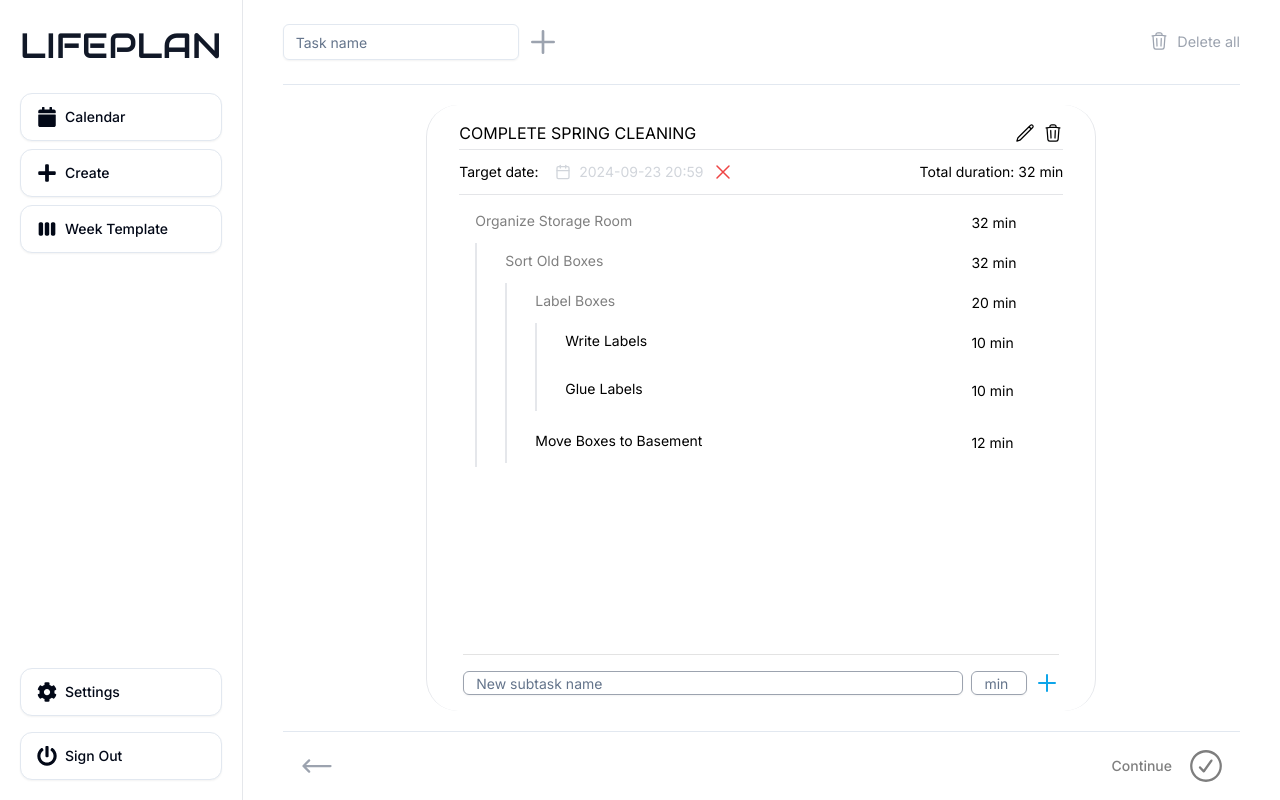
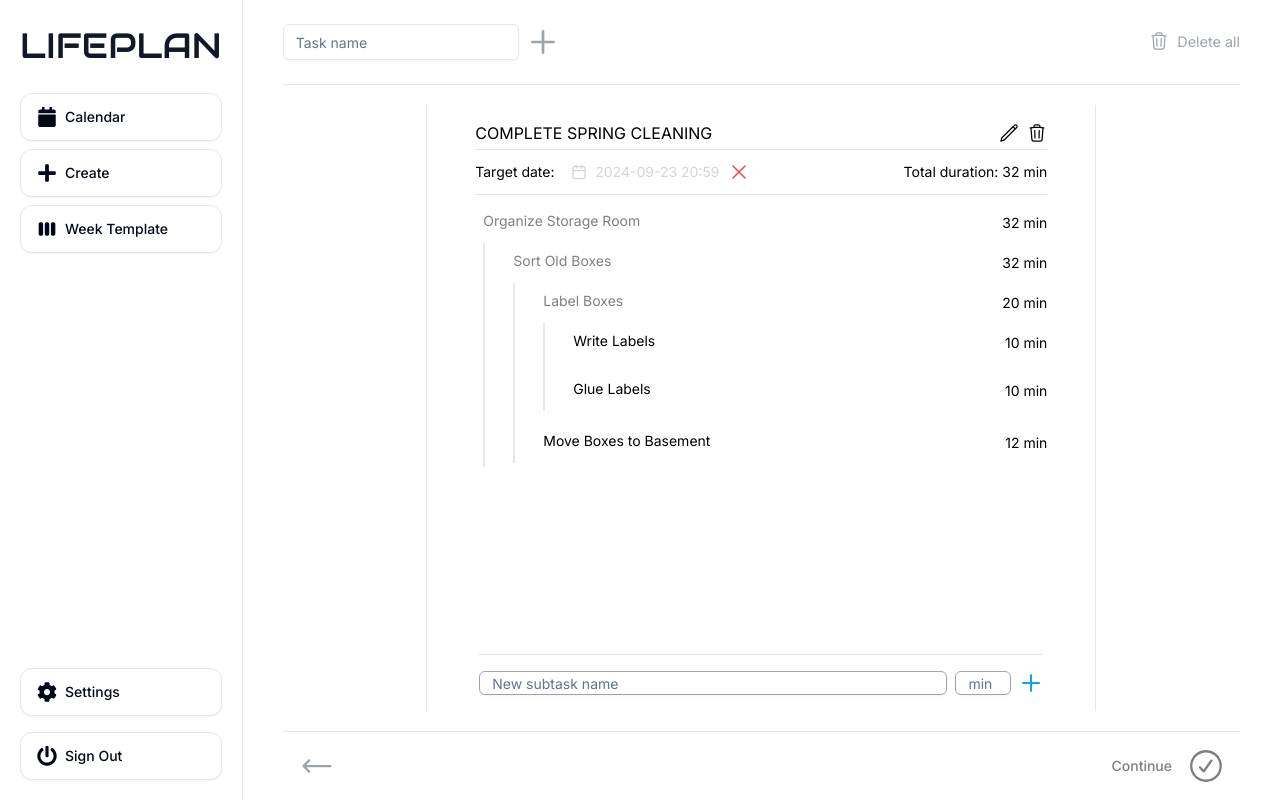
Before and after one commit to marcusryden92/lifeplan, a Next.js app: page /create/clarify-goals in a window 1280 px wide. Built offline with nearby package versions, Linux system fonts and the light colour scheme; no server answers.

Commit message:
Added function to de-focus object when clicking outside the item header

```diff
--- a/app/(protected)/create/clarify-goals/components/add-subtask.tsx
+++ b/app/(protected)/create/clarify-goals/components/add-subtask.tsx
@@ -1,6 +1,5 @@
 import { HiOutlinePlus } from "react-icons/hi";
 import { Input } from "@/components/ui/input";
-import { Button } from "@/components/ui/button";
 
 import { useState, useRef, createRef } from "react";
 import { Planner } from "@/lib/planner-class";
--- a/app/(protected)/create/clarify-goals/components/task-list.tsx
+++ b/app/(protected)/create/clarify-goals/components/task-list.tsx
@@ -1,10 +1,9 @@
 "use client";
 
-import { useEffect, useState } from "react";
+import { useEffect, useState, useRef } from "react";
 import { useDataContext } from "@/context/DataContext";
 import { Planner } from "@/lib/planner-class";
 import { Button } from "@/components/ui/button";
-import { XMarkIcon } from "@heroicons/react/16/solid";
 import {
   getTaskById,
   getSubtasksFromId,
@@ -59,6 +58,29 @@ const TaskItem = ({
     task.duration
   );
 
+  const headerRef = useRef<HTMLDivElement | null>(null);
+
+  // Handle outside click to unfocus the item
+  useEffect(() => {
+    if (itemFocused) {
+      const handleClickOutside = (event: MouseEvent) => {
+        if (
+          headerRef.current &&
+          !headerRef.current.contains(event.target as Node)
+        ) {
+          setItemFocused(false); // Set itemFocused to false when clicking outside
+        }
+      };
+
+      document.addEventListener("mousedown", handleClickOutside);
+
+      // Cleanup function to remove listener when `itemFocused` is false
+      return () => {
+        document.removeEventListener("mousedown", handleClickOutside);
+      };
+    }
+  }, [itemFocused, setFocusedTask]);
+
   useEffect(() => {
     if (!itemFocused) {
       setDisplayEdit(false);
@@ -94,9 +116,15 @@ const TaskItem = ({
   }, [taskArray]);
 
   return (
-    <div className={` ${subtasks.length !== 0 && "pb-1"} pl-2`}>
+    <div
+      className={` ${subtasks.length !== 0 && "pb-1"} ${
+        task.parentId && "pl-2"
+      }`}
+    >
       {task.parentId && (
+        // Header div
         <div
+          ref={headerRef}
           className={`flex justify-between  items-center w-full text-sm py-2 group`}
         >
           <div
@@ -221,8 +249,8 @@ const TaskItem = ({
               ))}
           </div>
 
-          <div className="text-sm text-black pl-2 flex flex-shrink-0 items-start justify-start space-x-2 min-w-[100px]">
-            <div>
+          <div className="flex text-sm text-black pl-2  flex-shrink-0 items-start justify-end space-x-2">
+            <div className={`${itemFocused && "text-sky-500"}`}>
               {formatMinutesToHours(
                 subtasks.length === 0 ? task.duration || 0 : totalTaskDuration
               )}
--- a/app/(protected)/create/clarify-goals/page.tsx
+++ b/app/(protected)/create/clarify-goals/page.tsx
@@ -239,6 +239,7 @@ export default function TasksPage() {
           onIndexChange={(currentIndex: number | undefined) => {
             setCarouselIndex(currentIndex);
           }}
+          opts={{ watchDrag: false }}
         >
           <CarouselContent className="h-full">
             {taskArray.map((task, index) =>
@@ -246,7 +247,7 @@ export default function TasksPage() {
                 <CarouselItem key={index}>
                   <div
                     key={index}
-                    className={`flex flex-col border-x border-gray-200 rounded-[2rem]   w-full h-full group hover:shadow-md px-8 py-4  transition-colors duration-300 ${
+                    className={`flex flex-col border-x border-gray-200   w-full h-full group hover:shadow-md px-12 py-4  transition-colors duration-300 ${
                       checkGoalCompletion(index)
                         ? "border-y-2 border-x-2 border-emerald-500 border-opacity-70"
                         : ""
```
